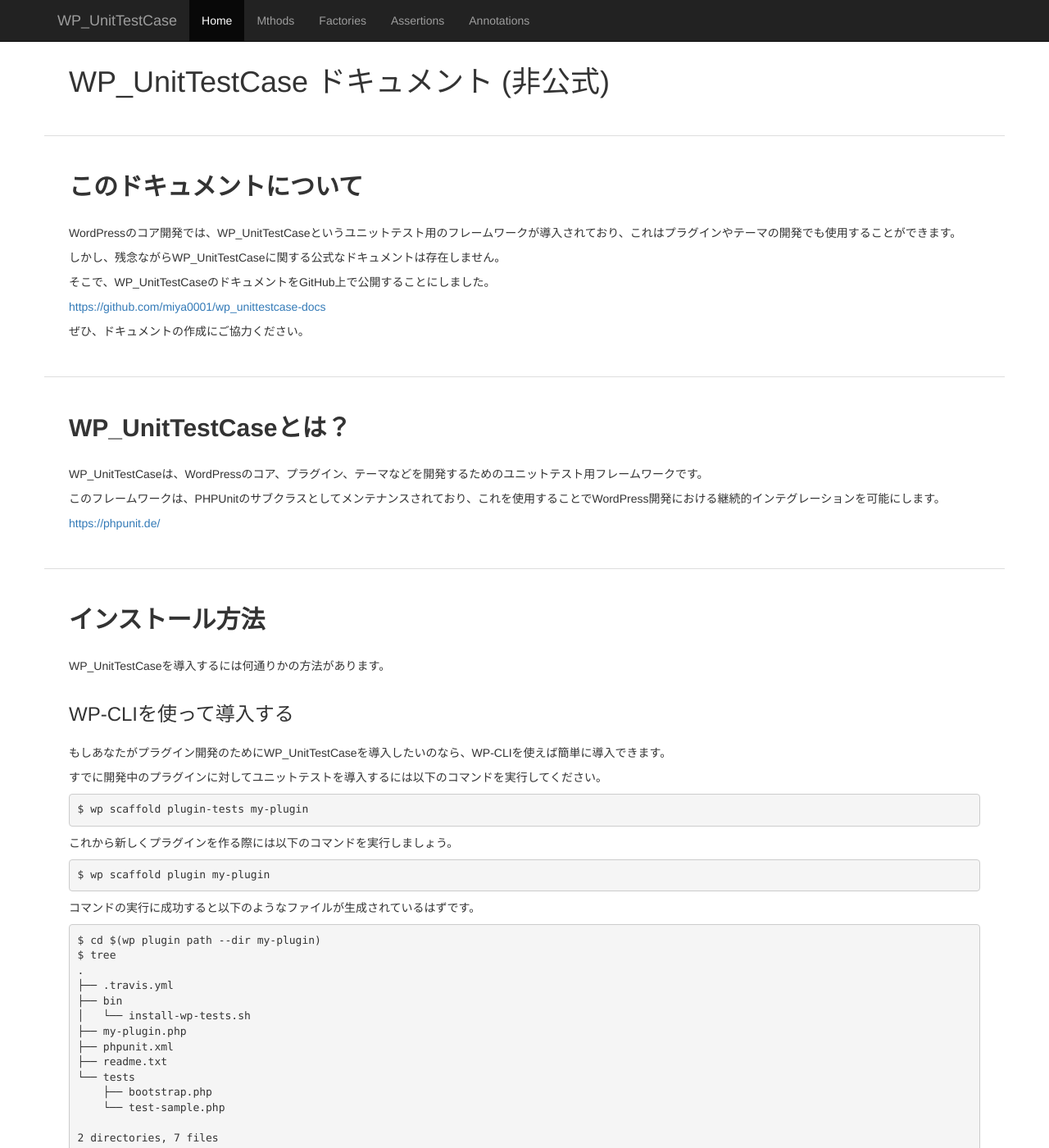
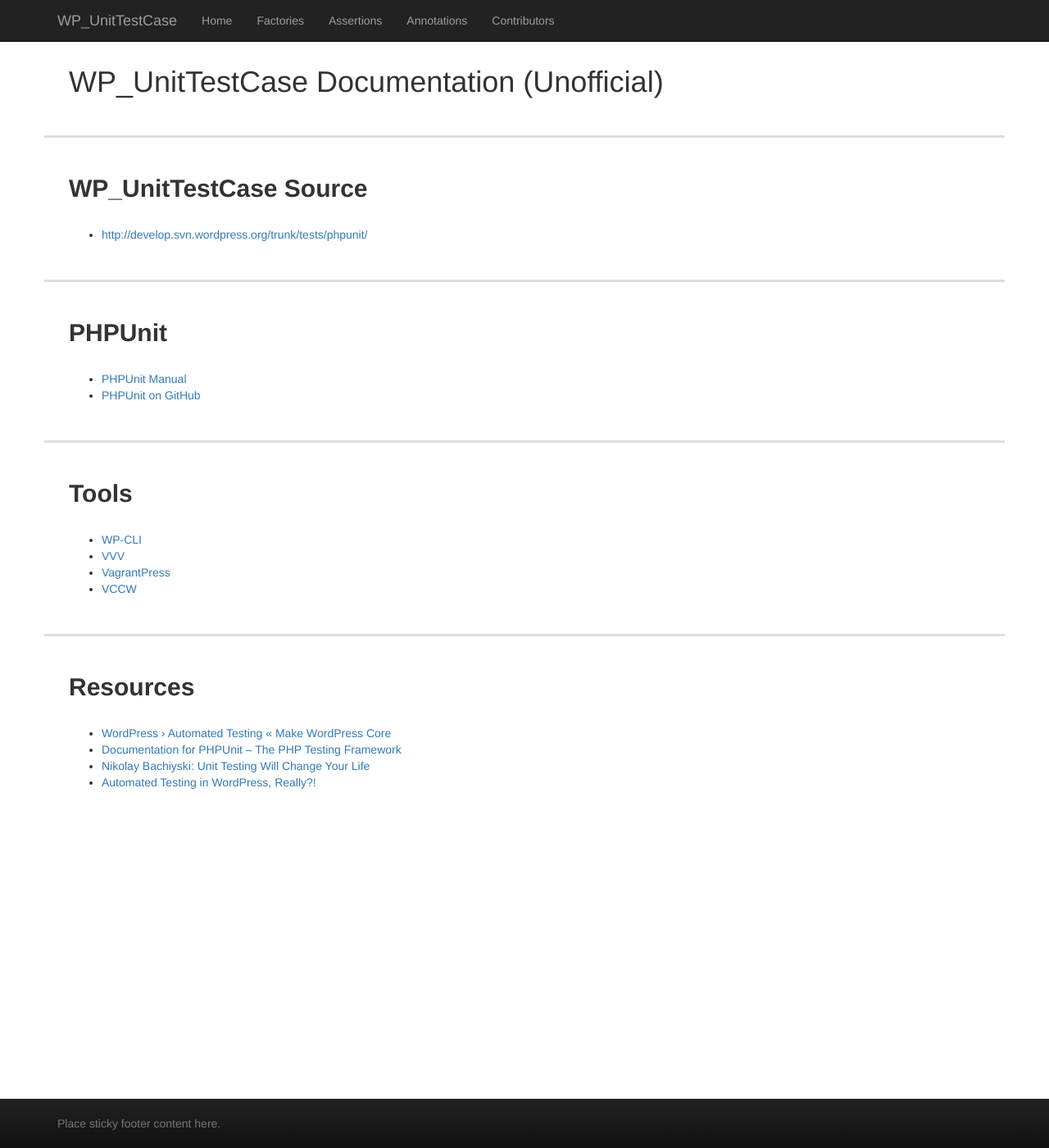
Before and after one commit to miya0001/wp-unit-docs, a Jekyll site: the page built from index.md, in a window 1280 px wide and 1400 px high. Shown: the whole window at 82% size. Built offline with Jekyll 4.4.1, drawn with Linux system fonts in a browser that asks for light colours; nearby versions of some CDN libraries; Markdown is read by kramdown in place of the engine named in the settings; some of the changed text lies outside the part shown.

Commit message:
some fix

````diff
--- a/_layouts/default.html
+++ b/_layouts/default.html
@@ -7,11 +7,12 @@
     <meta name="viewport" content="width=device-width, initial-scale=1">
     <meta name="description" content="">
     <meta name="author" content="">
+    <link rel="icon" href="../../favicon.ico">
 
     <title>WP_UnitTestCase Documentation (Unofficial)</title>
 
     <link rel="stylesheet" href="https://maxcdn.bootstrapcdn.com/bootstrap/3.3.0/css/bootstrap.min.css">
-    <link href="assets/css/sticky-footer-navbar.css" rel="stylesheet">
+    <link href="/assets/css/sticky-footer-navbar.css" rel="stylesheet">
 
 
     <!-- HTML5 shim and Respond.js for IE8 support of HTML5 elements and media queries -->
@@ -37,11 +38,11 @@
         </div>
         <div id="navbar" class="collapse navbar-collapse">
           <ul class="nav navbar-nav">
-            <li class="active"><a href="#">Home</a></li>
-            <li><a href="./methods.html">Mthods</a></li>
+            <li><a href="./">Home</a></li>
             <li><a href="./factories.html">Factories</a></li>
             <li><a href="./assertions.html">Assertions</a></li>
             <li><a href="./annotations.html">Annotations</a></li>
+            <li><a href="./contributors.html">Contributors</a></li>
           </ul>
         </div><!--/.nav-collapse -->
       </div>
@@ -67,6 +68,6 @@
     <script src="https://ajax.googleapis.com/ajax/libs/jquery/1.11.1/jquery.min.js"></script>
     <script src="https://maxcdn.bootstrapcdn.com/bootstrap/3.3.0/js/bootstrap.min.js"></script>
     <!-- IE10 viewport hack for Surface/desktop Windows 8 bug -->
-    <script src="assets/js/ie10-viewport-bug-workaround.js"></script>
+    <script src="/assets/js/ie10-viewport-bug-workaround.js"></script>
   </body>
 </html>
--- a/assets/css/sticky-footer-navbar.css
+++ b/assets/css/sticky-footer-navbar.css
@@ -60,7 +60,7 @@
     margin-top: 40px;
     margin: 1.5em -1em 1em -1em;
     padding: 1.5em 1em 0 1em;
-    border-top: 1px solid #dedede;
+    border-top: 3px solid #dedede;
     font-weight: bolder;
 }
 
@@ -68,4 +68,6 @@
 {
     margin-top: 1.5em;
     margin-bottom: 1em;
+    padding: 0.5em 0;
+    border-bottom: 1px dashed #cccccc;
 }
--- a/index.md
+++ b/index.md
@@ -2,184 +2,27 @@
 layout: default
 ---
 
-# WP_UnitTestCase ドキュメント (非公式)
+# WP_UnitTestCase Documentation (Unofficial)
 
-## このドキュメントについて
+## WP_UnitTestCase Source
 
-WordPressのコア開発では、WP_UnitTestCaseというユニットテスト用のフレームワークが導入されており、これはプラグインやテーマの開発でも使用することができます。
+* [http://develop.svn.wordpress.org/trunk/tests/phpunit/](http://develop.svn.wordpress.org/trunk/tests/phpunit/)
 
-しかし、残念ながらWP_UnitTestCaseに関する公式なドキュメントは存在しません。
+## PHPUnit
 
-そこで、WP_UnitTestCaseのドキュメントをGitHub上で公開することにしました。
+* [PHPUnit Manual](https://phpunit.de/)
+* [PHPUnit on GitHub](https://github.com/sebastianbergmann/phpunit)
 
-[https://github.com/miya0001/wp_unittestcase-docs](https://github.com/miya0001/wp_unittestcase-docs)
+## Tools
 
-ぜひ、ドキュメントの作成にご協力ください。
+* [WP-CLI](http://wp-cli.org/)
+* [VVV](https://github.com/Varying-Vagrant-Vagrants/VVV)
+* [VagrantPress](http://vagrantpress.org/)
+* [VCCW](http://vccw.cc/)
 
-## WP_UnitTestCaseとは？
+## Resources
 
-WP_UnitTestCaseは、WordPressのコア、プラグイン、テーマなどを開発するためのユニットテスト用フレームワークです。
-
-このフレームワークは、PHPUnitのサブクラスとしてメンテナンスされており、これを使用することでWordPress開発における継続的インテグレーションを可能にします。
-
-[https://phpunit.de/](https://phpunit.de/)
-
-## インストール方法
-
-WP_UnitTestCaseを導入するには何通りかの方法があります。
-
-### WP-CLIを使って導入する
-
-もしあなたがプラグイン開発のためにWP_UnitTestCaseを導入したいのなら、WP-CLIを使えば簡単に導入できます。
-
-すでに開発中のプラグインに対してユニットテストを導入するには以下のコマンドを実行してください。
-
-```
-$ wp scaffold plugin-tests my-plugin
-```
-
-これから新しくプラグインを作る際には以下のコマンドを実行しましょう。
-
-```
-$ wp scaffold plugin my-plugin
-```
-
-コマンドの実行に成功すると以下のようなファイルが生成されているはずです。
-
-```
-$ cd $(wp plugin path --dir my-plugin)
-$ tree
-.
-├── .travis.yml
-├── bin
-│   └── install-wp-tests.sh
-├── my-plugin.php
-├── phpunit.xml
-├── readme.txt
-└── tests
-    ├── bootstrap.php
-    └── test-sample.php
-
-2 directories, 7 files
-```
-
-つぎにユニットテスト用のWordPress環境をインストールします。
-
-この環境は、あくまでもテスト用の環境なのでマシンの再起動後などに何度もセットアップする必要がありますが、WP-CLIには専用のシェルスクリプトがあらかじめ用意されておりそれを実行すれば簡単にセットアップが完了します。
-
-```
-$ cd $(wp plugin path --dir my-plugin)
-$ bash bin/install-wp-tests.sh wordpress_test root '' localhost latest
-```
-
-WP-CLIでは、[Travis CI](https://travis-ci.org/)を使用した継続的インテグレーションに必要なファイル(`.travis.yml`)も自動的に生成してくれます。
-
-[https://github.com/wp-cli/wp-cli/wiki/Plugin-Unit-Tests](https://github.com/wp-cli/wp-cli/wiki/Plugin-Unit-Tests)
-
-### VVVを使って導入する
-
-もし、あなたがWordPressコア開発やテーマ開発のためにユニットテストを行いたいのなら、[Varying Vagrant Vagrants(VVV)](https://github.com/Varying-Vagrant-Vagrants/VVV)を使うのが簡単です。
-
-詳しいインストール方法はVVVのドキュメントを御覧ください。
-
-[https://github.com/Varying-Vagrant-Vagrants/VVV](https://github.com/Varying-Vagrant-Vagrants/VVV)
-
-
-## テストを実行してみる
-
-では、さっそくユニットテストを実行してみましょう。
-
-### WordPressプラグインでユニットテストを実行する。
-
-WP-CLIを使って、ユニットテスト用の環境を用意したのなら、すぐにテストを行うことができます。
-
-プラグインのディレクトリに移動してから以下のコマンドを実行してください。
-
-```
-$ phpunit
-```
-
-コマンドを実行したら以下のように出力されるはずです。
-
-```
-Installing...
-Running as single site... To run multisite, use -c tests/phpunit/multisite.xml
-Not running ajax tests. To execute these, use --group ajax.
-Not running ms-files tests. To execute these, use --group ms-files.
-Not running external-http tests. To execute these, use --group external-http.
-PHPUnit 4.3.4 by Sebastian Bergmann.
-
-Configuration read from /Users/miyauchi/www/dev.local/www/wordpress/wp-content/plugins/my-plugin-2/phpunit.xml
-
-.
-
-Time: 1.28 seconds, Memory: 19.75Mb
-
-OK (1 test, 1 assertion)
-```
-
-もし、エラーが出たら、インストールの手順をやり直してみてください。
-
-### テスト用ファイルの構成
-
-上述しましたが、WP-CLIでは以下のコマンドを実行すればユニットテストのひな形が自動的に作成されます。
-
-```
-$ wp scaffold plugin-tests my-plugin
-```
-
-ここではサンプルを見てみましょう。
-
-```
-├── .travis.yml
-├── bin
-│   └── install-wp-tests.sh
-├── my-plugin.php
-├── phpunit.xml
-├── readme.txt
-└── tests
-    ├── bootstrap.php
-    └── test-sample.php
-```
-
-プラグインのユニットテストに関連するファイルは以下のファイルです。
-
-* .travis.yml
-* bin/install-wp-tests.sh
-* phpunit.xml
-* tests/bootstrap.php
-* test-sample.php
-
-WP-CLIが自動的に生成するテストのひな形は、`tests/`ディレクトリ以下にある`test-`で始まるファイル名の`.php`ファイルを順番に読み込み、その中に書かれたテストを実行していきます。
-
-以下のソースは、サンプルとして設置された`tests/test-sample.php`のソースです。
-
-```
-<?php
-
-class SampleTest extends WP_UnitTestCase {
-
-    function testSample() {
-        // replace this with some actual testing code
-        $this->assertTrue( true );
-    }
-}
-```
-
-このファイルの中で重要なポイントは3つです。
-
-* クラスは、WP_UnitTestCaseを継承したクラスであること。
-* 名前がtestで始まるメソッドが、phpunit実行時に自動的に実行される。
-* $this->assertTrue()という記述をアサーションと言い、このアサーションを利用してプラグイン内のコードが期待通りに動いているかを順番に評価していく。
-
-アサーションには、他にもたくさんあります。
-
-* `assertTrue()` - 引数の値が`true`なら成功
-* `assertEquals()` - 2つの引数が一致すれば成功
-* `assertRegExp()` - 第一引数で正規表現を指定し、
-
-PHPUnitには他にもたくさんのアサーションが用意されています。
-
-[https://phpunit.de/manual/current/ja/appendixes.assertions.html](https://phpunit.de/manual/current/ja/appendixes.assertions.html)
-
-また、WP_UnitTestCaseによって追加されたWordPressに特化したアサーションもいくつかあります。
+* [WordPress › Automated Testing « Make WordPress Core](http://make.wordpress.org/core/handbook/automated-testing/)
+* [Documentation for PHPUnit – The PHP Testing Framework](http://phpunit.de/documentation.html)
+* [Nikolay Bachiyski: Unit Testing Will Change Your Life](http://wordpress.tv/2011/08/20/nikolay-bachiyski-unit-testing-will-change-your-life/)
+* [Automated Testing in WordPress, Really?!](http://www.slideshare.net/ptahdunbar/automated-testing-in-wordpress-really)
````
Also changed, not shown: factories.md (added, +87 -0 lines), annotations.md (added), assertions.md (added).
